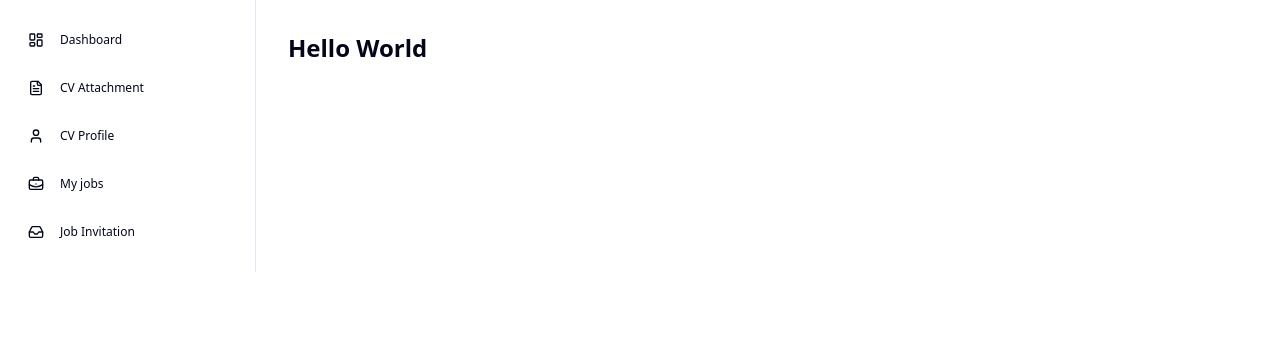
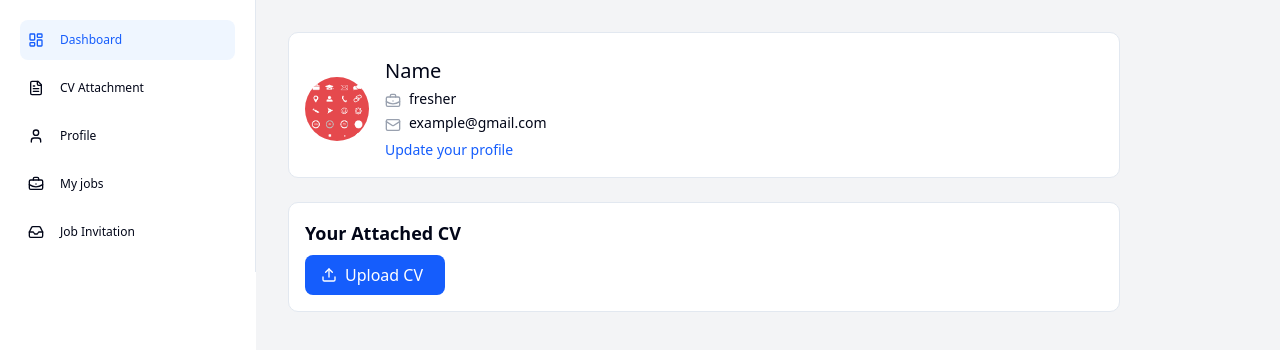
Before and after one commit to Chinh13571113/careermate-web, a Next.js app: page /profile in a window 1280 px wide. Shown: the top 350 px of the page. Built offline with nearby package versions, Linux system fonts and the light colour scheme.

Commit message:
refactor(sidebar): switch to TabContext for activeTab to enable cross-component tab switching

```diff
--- a/src/app/(home)/profile/page.tsx
+++ b/src/app/(home)/profile/page.tsx
@@ -9,33 +9,40 @@ import {
   FileText,
 } from "lucide-react";
 import Sidebar from "@/components/ui/sidebar";
+import { TabContent, TabProvider } from "@/components/ui/tabs";
+import Dashboard from "@/features/client/profile/ui/components/dashboard";
+import CVAttachment from "@/features/client/profile/ui/components/cv-attachment";
 
 export default function ProfilePage() {
-  const [activeTab, setActiveTab] = useState("personal");
+  const [activeTab, setActiveTab] = useState("dashboard");
 
   const items = [
     { value: "dashboard", label: "Dashboard", icon: LayoutDashboard },
     { value: "cv_attachment", label: "CV Attachment", icon: FileText },
-    { value: "cv_profile", label: "CV Profile", icon: User },
+    { value: "profile", label: "Profile", icon: User },
     { value: "my_job", label: "My jobs", icon: BriefcaseBusiness },
     { value: "job_invitation", label: "Job Invitation", icon: Inbox },
   ];
 
   return (
     <div className="flex min-h-screen">
-      {/* Sidebar */}
-      <div className="h-full w-64 border-r p-4">
-        <Sidebar
-          items={items}
-          activeTab={activeTab}
-          onTabChange={setActiveTab}
-        />
-      </div>
+      <TabProvider>
+        {/* Sidebar */}
+        <div className="h-full w-64 border-r p-4">
+          <Sidebar items={items} />
+        </div>
 
-      {/* Content */}
-      <div className="flex-1 p-8">
-        <h1 className="text-2xl font-bold">Hello World</h1>
-      </div>
+        {/* Content */}
+        <div className="flex-1 py-8 ps-8 pr-40 bg-gray-100">
+          <TabContent value="dashboard">
+            <Dashboard />
+          </TabContent>
+
+          <TabContent value="cv_attachment">
+            <CVAttachment />
+          </TabContent>
+        </div>
+      </TabProvider>
     </div>
   );
 }
--- /dev/null
+++ b/src/components/ui/card.tsx
@@ -0,0 +1,17 @@
+"use client";
+
+interface CardProps {
+  title?: string;
+  children?: React.ReactNode;
+}
+
+const Card: React.FC<CardProps> = ({ title, children }) => {
+  return (
+    <div className="p-4 border rounded-lg shadow-sx bg-white">
+      <h2 className="text-lg font-semibold mb-2">{title}</h2>
+      <div>{children}</div>
+    </div>
+  );
+};
+
+export default Card;
--- a/src/components/ui/sidebar.tsx
+++ b/src/components/ui/sidebar.tsx
@@ -2,7 +2,7 @@
 
 import React from "react";
 import { LucideIcon } from "lucide-react";
-import { TabsList, TabsTrigger } from "./tabs";
+import { TabsList, TabsTrigger, useTab } from "./tabs";
 
 type SidebarItem = {
   value: string;
@@ -12,11 +12,11 @@ type SidebarItem = {
 
 interface SidebarProps {
   items: SidebarItem[];
-  activeTab: string; // Tab
-  onTabChange: (value: string) => void; // Callback
 }
 
-const Sidebar: React.FC<SidebarProps> = ({ items, activeTab, onTabChange }) => {
+const Sidebar: React.FC<SidebarProps> = ({ items }) => {
+  const { activeTab, setActiveTab } = useTab();
+
   return (
     <TabsList className="flex flex-col p-1 rounded-md">
       {items.map((item) => (
@@ -24,7 +24,7 @@ const Sidebar: React.FC<SidebarProps> = ({ items, activeTab, onTabChange }) => {
           key={item.value}
           value={item.value}
           isActive={activeTab === item.value}
-          onClick={() => onTabChange(item.value)}
+          onClick={() => setActiveTab(item.value)}
           className="justify-start p-2 text-left text-xs "
         >
           <div className="flex">
--- a/src/components/ui/tabs.tsx
+++ b/src/components/ui/tabs.tsx
@@ -1,6 +1,6 @@
 "use client";
 
-import React from "react";
+import React, { createContext, useContext, useState } from "react";
 import { cn } from "@/lib/utils";
 
 interface TabsListProps {
@@ -13,10 +13,10 @@ export const TabsList: React.FC<TabsListProps> = ({ children, className }) => {
 };
 
 interface TabsTriggerProps {
-  children: React.ReactNode;
   value: string;
   isActive?: boolean;
   onClick?: () => void;
+  children: React.ReactNode;
   className?: string;
 }
 
@@ -39,3 +39,40 @@ export const TabsTrigger: React.FC<TabsTriggerProps> = ({
     </button>
   );
 };
+
+// Tab Content
+interface TabContentProps {
+  value?: string;
+  children: React.ReactNode;
+}
+
+export const TabContent: React.FC<TabContentProps> = ({ value, children }) => {
+  const { activeTab } = useTab();
+  return <>{activeTab === value && <div>{children}</div>}</>;
+};
+
+// Tab Context
+interface TabContextProps {
+  activeTab: string;
+  setActiveTab: (value: string) => void;
+}
+
+const TabContext = createContext<TabContextProps | undefined>(undefined);
+
+export const TabProvider: React.FC<{ children: React.ReactNode }> = ({
+  children,
+}) => {
+  const [activeTab, setActiveTab] = useState("dashboard");
+
+  return (
+    <TabContext.Provider value={{ activeTab, setActiveTab }}>
+      {children}
+    </TabContext.Provider>
+  );
+};
+
+export const useTab = () => {
+  const context = useContext(TabContext);
+  if (!context) throw new Error("useTab must be used within TabProvider");
+  return context;
+};
--- /dev/null
+++ b/src/features/client/profile/dashboard/ui/components/attached-cv.tsx
@@ -0,0 +1,47 @@
+import Card from "@/components/ui/card";
+import { FileText, Upload } from "lucide-react";
+import React, { useState } from "react";
+
+const AttachedCV = () => {
+  const [file, setFile] = useState<File | null>(null);
+
+  const handleFileChange = (e: React.ChangeEvent<HTMLInputElement>) => {
+    if (e.target.files && e.target.files[0]) {
+      setFile(e.target.files[0]);
+    }
+  };
+
+  return (
+    <Card title="Your Attached CV">
+      {/* Button upload */}
+      <label
+        htmlFor="pdf-upload"
+        className="flex items-center w-35 space-x-2 px-4 py-2 bg-blue-600 text-white rounded-md cursor-pointer hover:bg-blue-700 transition"
+      >
+        <Upload className="w-4 h-4" />
+        <span>Upload CV</span>
+      </label>
+
+      {/* Input file*/}
+      <input
+        id="pdf-upload"
+        type="file"
+        accept="application/pdf"
+        className="hidden "
+        onChange={handleFileChange}
+      />
+
+      {/* Display file */}
+      {file && (
+        <div className="flex items-center space-x-2 p-2">
+          {/* icon pdf */}
+          <FileText className="w-6 h-6 text-blue-600" />
+          {/* File Name*/}
+          <span className="text-sm font-normal">{file.name}</span>
+        </div>
+      )}
+    </Card>
+  );
+};
+
+export default AttachedCV;
--- /dev/null
+++ b/src/features/client/profile/dashboard/ui/components/personal-information.tsx
@@ -0,0 +1,52 @@
+import Card from "@/components/ui/card";
+import { useTab } from "@/components/ui/tabs";
+import { BriefcaseBusiness, Mail } from "lucide-react";
+import Image from "next/image";
+import React from "react";
+
+const PersonalInformation = () => {
+  const { activeTab, setActiveTab } = useTab();
+
+  return (
+    <Card>
+      <div className="flex items-center">
+        <div className="mr-4 w-16 h-16 rounded-full overflow-hidden">
+          <Image
+            src={require("./cv.png")}
+            alt="avatar"
+            className="object-cover w-full h-full shadow-lg"
+          />
+        </div>
+        <div className="space-y-1">
+          <div className="font-medium text-xl">Name</div>
+
+          {/* Position */}
+          <div className="flex items-center">
+            <div className="flex mr-2 pt-1">
+              <BriefcaseBusiness className="w-4 h-4 text-gray-400" />
+            </div>
+            <div className="flex-1 text-sm">fresher</div>
+          </div>
+
+          {/* Email */}
+          <div className="flex items-center">
+            <div className="flex mr-2 pt-1">
+              <Mail className="w-4 h-4 text-gray-400" />
+            </div>
+            <div className="flex-1 text-sm">example@gmail.com</div>
+          </div>
+
+          {/* Update Button */}
+          <button
+            onClick={() => setActiveTab("profile")}
+            className="text-blue-600 text-sm cursor-pointer hover:text-blue-800"
+          >
+            Update your profile
+          </button>
+        </div>
+      </div>
+    </Card>
+  );
+};
+
+export default PersonalInformation;
--- /dev/null
+++ b/src/features/client/profile/ui/components/cv-attachment.tsx
@@ -0,0 +1,7 @@
+import React from "react";
+
+const CVAttachment = () => {
+  return <div>Content</div>;
+};
+
+export default CVAttachment;
--- /dev/null
+++ b/src/features/client/profile/ui/components/dashboard.tsx
@@ -0,0 +1,14 @@
+import React from "react";
+import AttachedCV from "../../dashboard/ui/components/attached-cv";
+import PersonalInformation from "../../dashboard/ui/components/personal-information";
+
+const Dashboard = () => {
+  return (
+    <div className="space-y-6">
+      <PersonalInformation />
+      <AttachedCV />
+    </div>
+  );
+};
+
+export default Dashboard;
```
Also changed, not shown: src/features/client/profile/dashboard/ui/components/cv.png (added).
